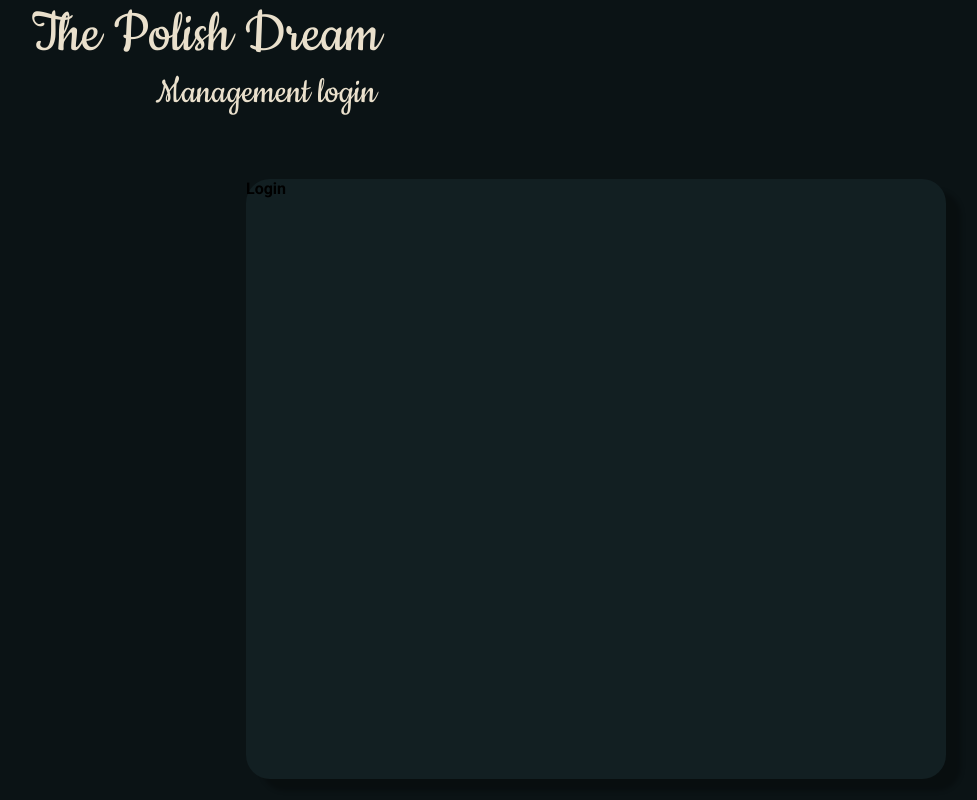
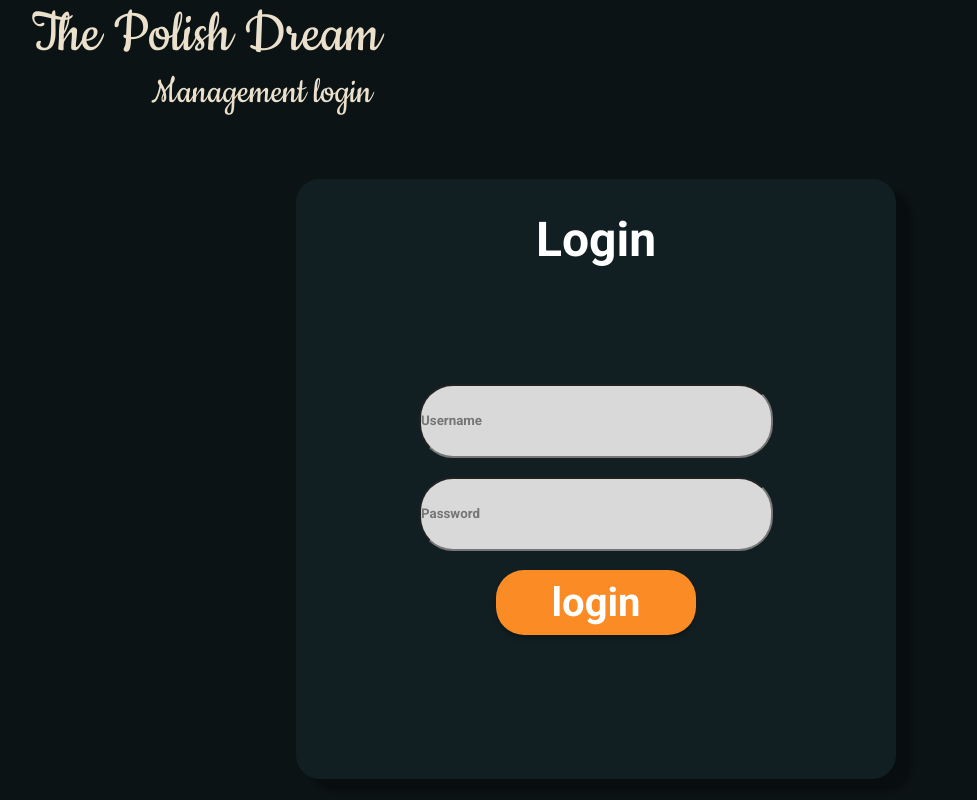
Before and after one commit to JakubFlaczynski/PolishDream, a PHP site: page /login.html in a window 1280 px wide. Shown: the whole page, without its empty margins (44-1021 px from the left). Run offline with PHP 8.4, Linux system fonts and the light colour scheme.

Commit message:
login form

```diff
--- a/css/style.css
+++ b/css/style.css
@@ -379,10 +379,47 @@
 }
 .login-form-container {
   margin-top: 5%;
-  width: 700px;
+  width: 600px;
   height: 600px;
   background-color: red;
   background: #121f22;
   box-shadow: 15px 12px 4px rgba(0, 0, 0, 0.25);
   border-radius: 24px;
 }
+.login-form-head {
+  display: flex;
+  align-self: flex-start;
+  justify-content: center;
+  color: white;
+  align-items: center;
+  font-size: x-large;
+  width: 100%;
+  height: 20%;
+}
+.login-form-body {
+  display: flex;
+  align-items: center;
+  justify-content: center;
+  width: 100%;
+  height: 70%;
+}
+.login-form-input {
+  background: #d9d9d9;
+  border-radius: 34px;
+  width: 350px;
+  height: 70px;
+  outline: none;
+}
+.login-form-btn {
+  width: 200px;
+  height: 65px;
+  box-shadow: 0px 4px 4px rgba(0, 0, 0, 0.25);
+}
+.login-form-bottom {
+  display: flex;
+  justify-content: center;
+  width: 100%;
+}
+a {
+  text-decoration: none;
+}
--- a/login.html
+++ b/login.html
@@ -16,13 +16,26 @@
   <body>
     <header>
       <div class="logo-container">
+        <a href="index.html">
         <p class="part-one logo">The Polish Dream</p>
         <p class="part-two logo">Management login</p>
+        </a>
       </div>
     </header>
     <main class="login">
         <div class="login-form-container">
-            <label>Login</label>
+            <div class="login-form-head">
+              <h1>Login</h1>
+            </div>
+            <div class="login-form-body">
+              <form>
+                <input type="text" placeholder="Username" class="login-form-input"/><br><br>
+                <input type="password" placeholder="Password" class="login-form-input"/><br><br>
+                <div class="login-form-bottom">
+                <input type="submit" class="login-form-btn btn"  value="login">
+              </div>
+              </form>
+            </div>
         </div>
     <main>
   </body>
```
